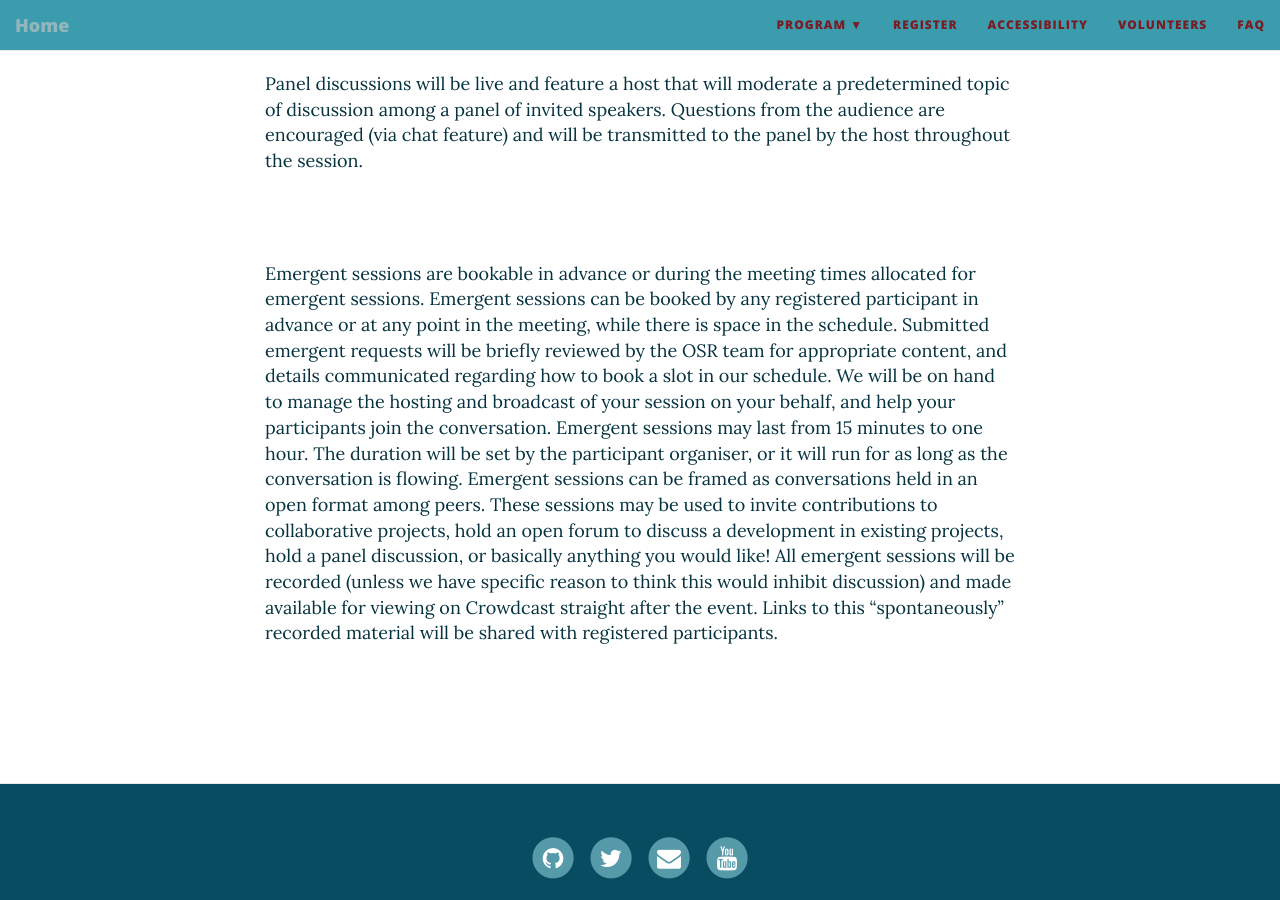
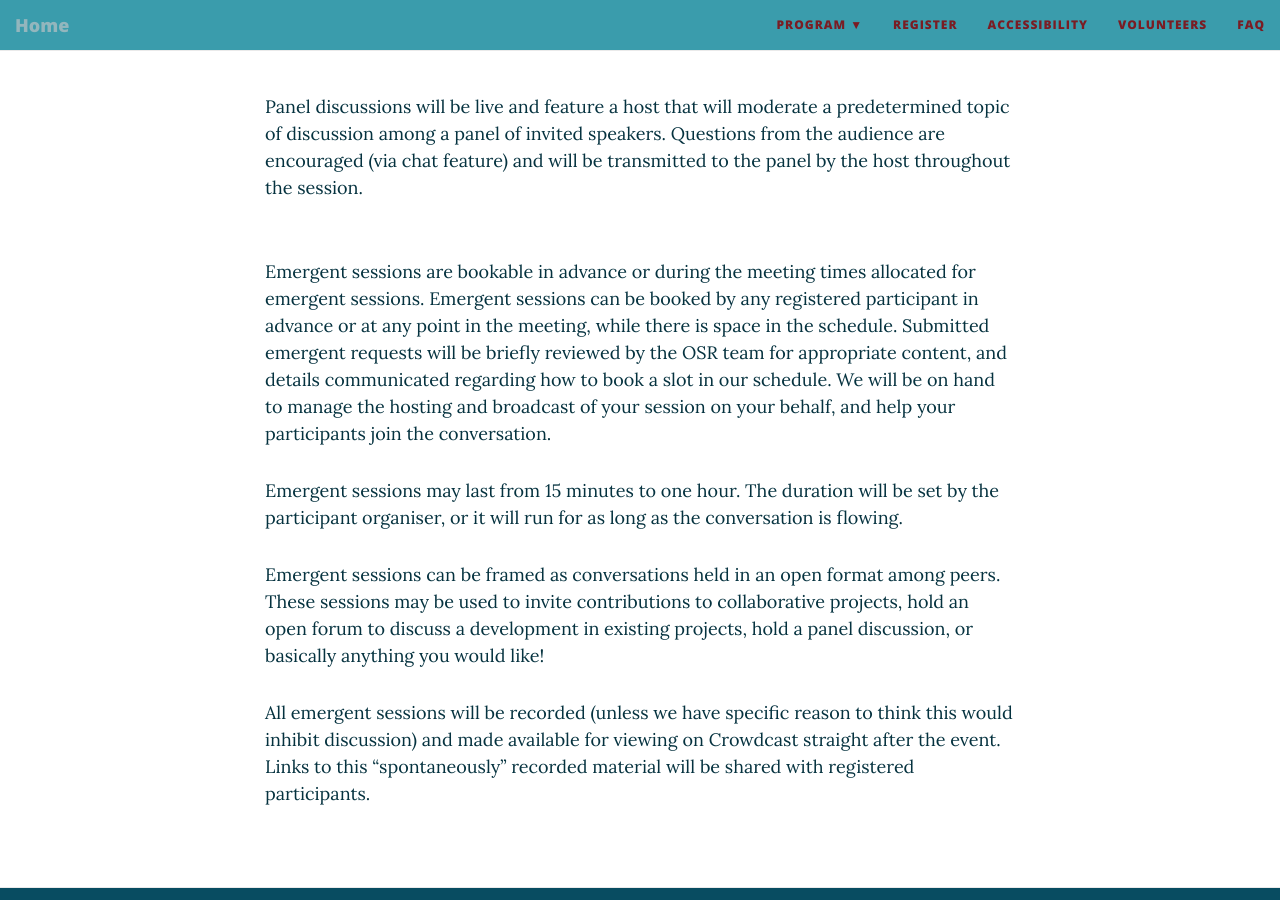
Before and after one commit to ohbm/osr2021, a Jekyll site: the page built from formats.md, in a window 1280 px wide and 900 px high, scrolled down 860 px. Built offline with Jekyll 4.4.1, drawn with Linux system fonts in a browser that asks for light colours; nearby versions of some CDN libraries.

Commit message:
Update formats.md

```diff
--- a/formats.md
+++ b/formats.md
@@ -11,16 +11,13 @@ Work will be presented in the OSR in one of the following formats:
 - [Panel discussions](#panel)
 - [Emergent sessions](#emergent)
 
+<div id='educational'></div><br>
+Educational talks will be pre-recorded and broadcast according to our schedule. Speakers will be available for Q&A immediately following the broadcast of their talks in at least two timezone hubs. You can also leave questions on pre-specified Mattermost channels and speakers will be encouraged to get back to you.
 
-<div id='educational'>
-Educational talks will be pre-recorded and broadcast according to our schedule. Speakers will be available for Q&A immediately following the broadcast of their talks in at least two timezone hubs. You can also leave questions on pre-specified Mattermost channels and speakers will be encouraged to get back to you.
-</div><br>
+<div id='panel'></div><br>
+Panel discussions will be live and feature a host that will moderate a predetermined topic of discussion among a panel of invited speakers. Questions from the audience are encouraged (via chat feature) and will be transmitted to the panel by the host throughout the session.
 
-<div id='panel'>
-Panel discussions will be live and feature a host that will moderate a predetermined topic of discussion among a panel of invited speakers. Questions from the audience are encouraged (via chat feature) and will be transmitted to the panel by the host throughout the session.
-</div><br>
-
-<div id='emergent'>
+<div id='emergent'></div><br>
 Emergent sessions are bookable in advance or during the meeting times allocated for emergent sessions. Emergent sessions can be booked by any registered participant in advance or at any point in the meeting, while there is space in the schedule. Submitted emergent requests will be briefly reviewed by the OSR team for appropriate content, and details communicated regarding how to book a slot in our schedule. We will be on hand to manage the hosting and broadcast of your session on your behalf, and help your participants join the conversation.
 
 Emergent sessions may last from 15 minutes to one hour. The duration will be set by the participant organiser, or it will run for as long as the conversation is flowing.
@@ -28,4 +25,3 @@ Emergent sessions may last from 15 minutes to one hour. The duration will be set
 Emergent sessions can be framed as conversations held in an open format among peers. These sessions may be used to invite contributions to collaborative projects, hold an open forum to discuss a development in existing projects, hold a panel discussion, or basically anything you would like!
 
 All emergent sessions will be recorded (unless we have specific reason to think this would inhibit discussion) and made available for viewing on Crowdcast straight after the event. Links to this “spontaneously” recorded material will be shared with registered participants.
-</div><br>
```
